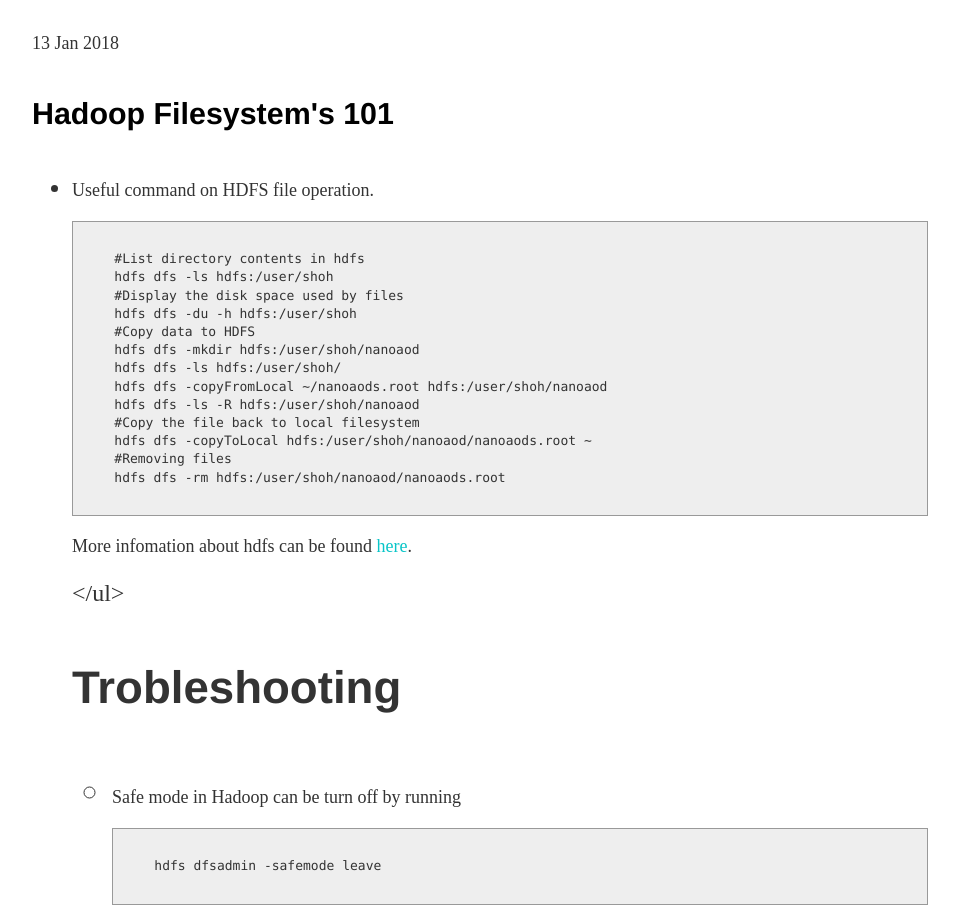
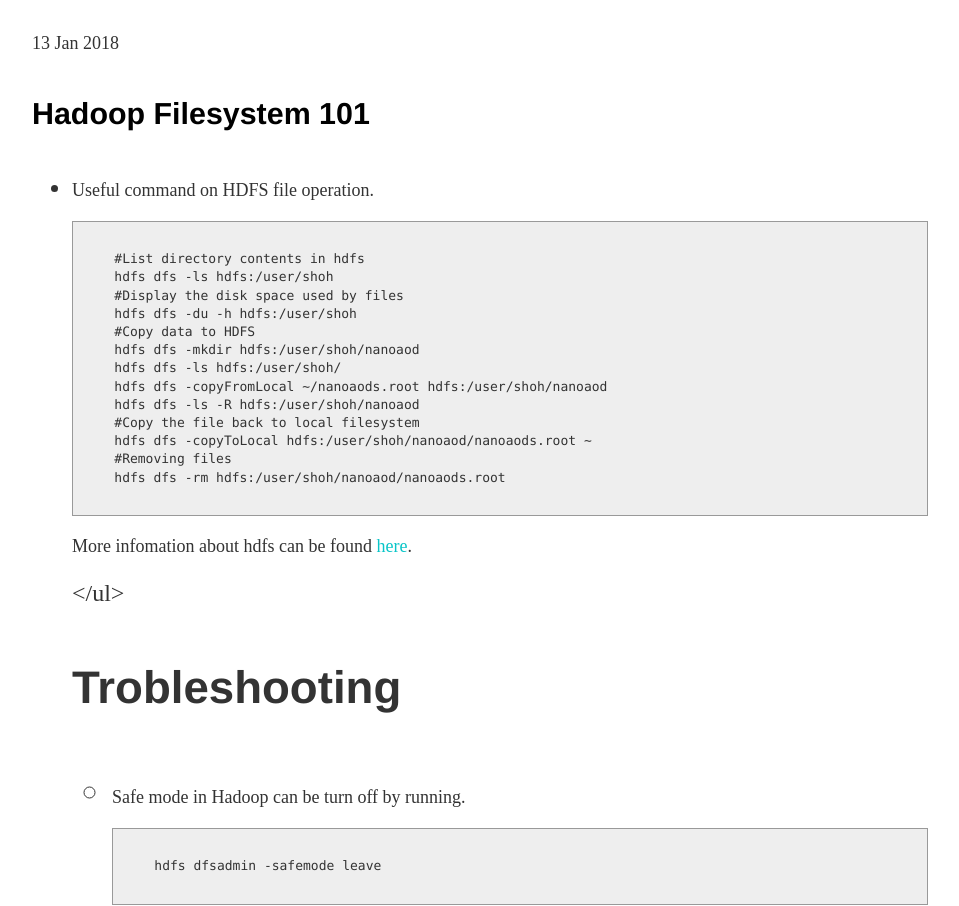
Before and after one commit to SiewYan/SiewYan.github.io, a Jekyll site: the page built from _posts/2018-01-13-Hadoop101.md, in a window 1280 px wide. Shown: the part 171-1077 px from the top of the page, without its empty margins (160-1119 px from the left). Built offline with Jekyll 4.4.1, drawn with Linux system fonts in a browser that asks for light colours; nearby versions of some CDN libraries; part of the change alters nothing that is shown.

```diff
--- a/_posts/2018-01-13-Hadoop101.md
+++ b/_posts/2018-01-13-Hadoop101.md
@@ -4,7 +4,7 @@ title: "Hadoop filesystem"
 date: 2018-01-13
 ---
 
-<h4>Hadoop Filesystem's 101</h4>
+<h4>Hadoop Filesystem 101</h4>
 <ul>
   <li><p>Useful command on HDFS file operation.</p>
     <pre><code>
@@ -22,12 +22,12 @@ date: 2018-01-13
     #Removing files
     hdfs dfs -rm hdfs:/user/shoh/nanoaod/nanoaods.root
     </code></pre>
-    <p>More infomation about hdfs can be found <a href="https://indico.cern.ch/event/404527/" >here</a>.</p>
+    <p>More infomation about hdfs can be found <a href="https://indico.cern.ch/event/404527/" target="_blank" >here</a>.</p>
 </ul>
 
 <h4>Trobleshooting</h4>
 <ul>
-  <li><p>Safe mode in Hadoop can be turn off by running</p>
+  <li><p>Safe mode in Hadoop can be turn off by running.</p>
     <pre><code>
     hdfs dfsadmin -safemode leave
     </code></pre>
```
